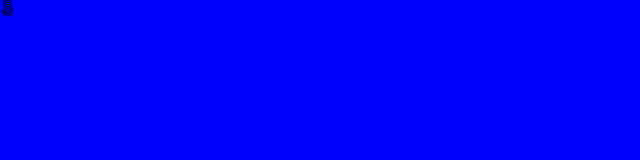
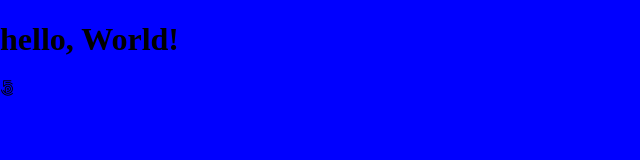
Before and after one commit to shivamsharma37372/template-test, a plain HTML site: page index.html in a window 1280 px wide. Shown: the whole page, without its empty margins (0-640 px from the left). Drawn offline with Linux system fonts and the light colour scheme.

Commit message:
hello world

```diff
--- a/index.html
+++ b/index.html
@@ -9,6 +9,7 @@
     <link rel="stylesheet" href="style.css">
 </head>
 <body>
+<h1>hello, World!</h1>
 <i class="fab fa-500px"></i>
 <!--script-->
 <script src="script.js"></script>
```
